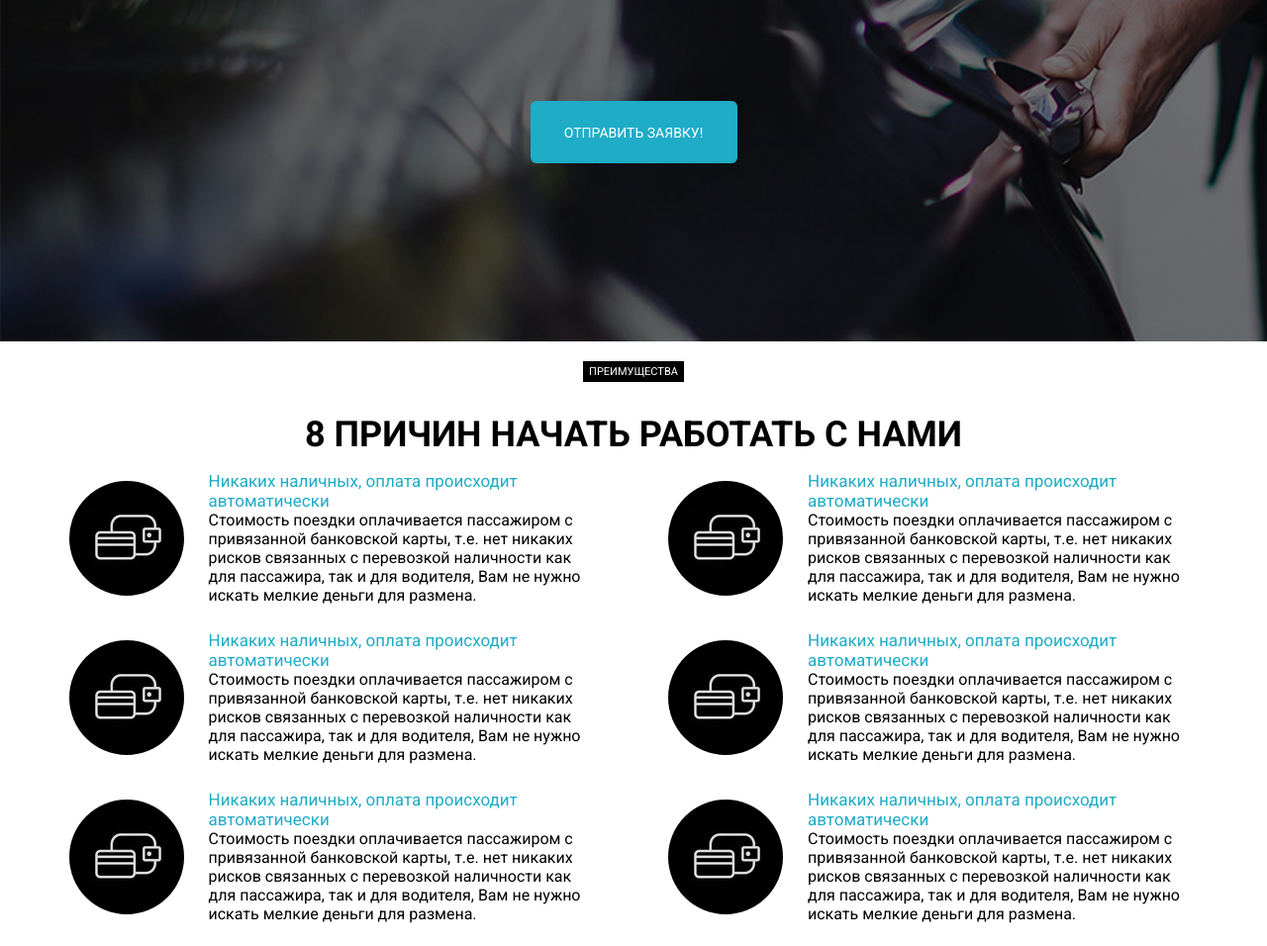
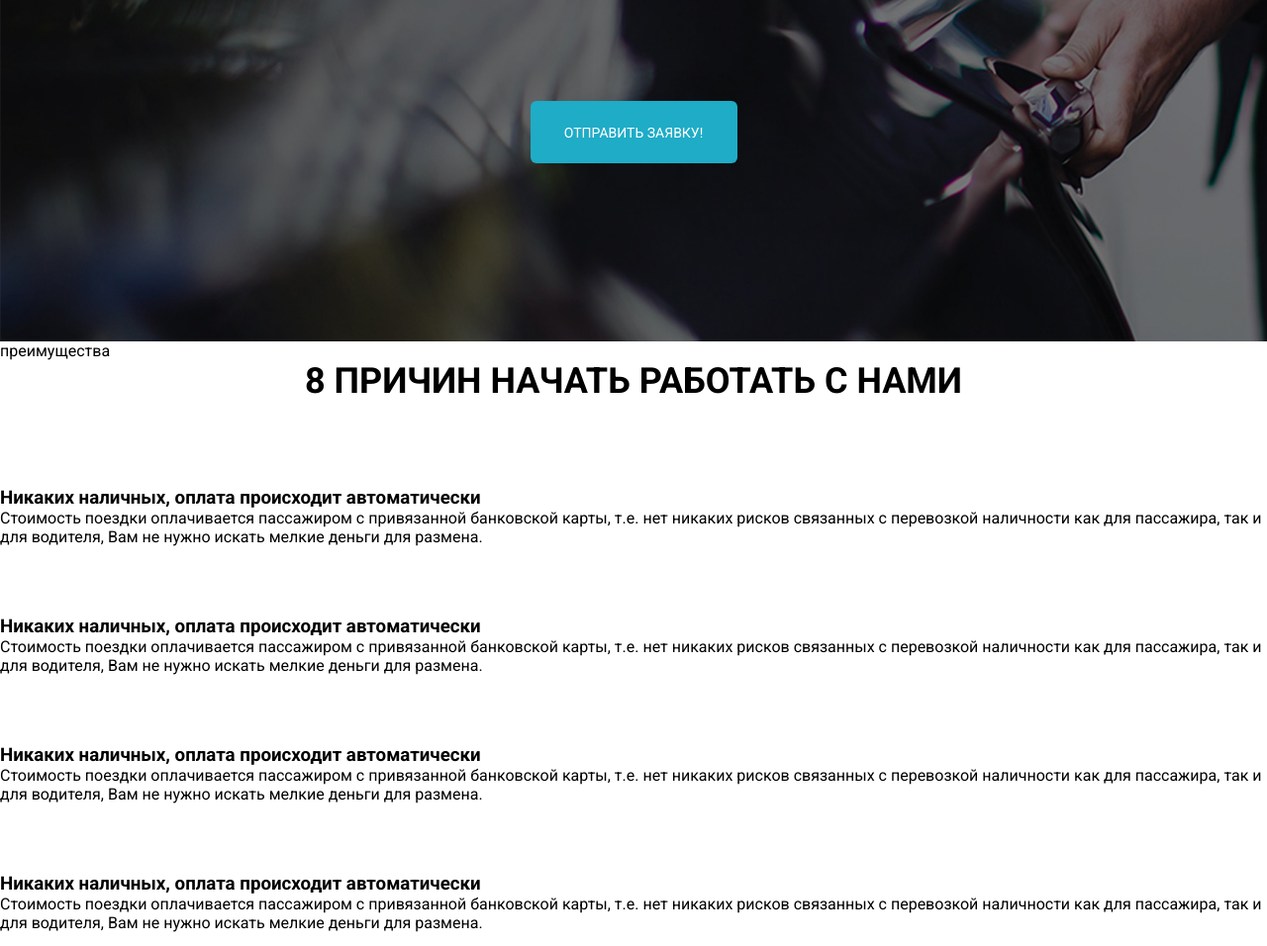
Before and after one commit to pavelslepuho/project2, a plain HTML site: page src/index.html in a window 1280 px wide. Shown: the part 490-1446 px from the top of the page at 99% size. Drawn offline with Linux system fonts and the light colour scheme.

Commit message:
delete adv

```diff
--- a/src/css/style.scss
+++ b/src/css/style.scss
@@ -206,59 +206,3 @@ header {
     }
 
 }
-
-.advantages {
-    width: 1141px;
-    margin: 0 auto;
-    padding: 20px 0px 64px;
-
-    &_title {
-        @include subbutton;
-    }
-
-    h2 {
-        font-style: normal;
-        font-weight: 700;
-        font-size: 36px;
-        color: black;
-        text-align: center;
-        margin-bottom: 16px;
-    }
-
-    .advantages_list {
-        width: 100%;
-        .advantages_row {
-            display: flex;
-            justify-content: space-between;
-            margin-bottom: 26px;
-        }
-        .advantages_item-wrapper {
-            margin-left: 25px;
-        }
-        .advantages_item {
-            width: 50%;
-            display: flex;
-            align-items: center;
-            &:last-child {
-                margin-left: 70px;
-            }
-            .advantages_iconborder {
-                background-color: black;
-                border-radius: 50%;
-                border: none;
-                height: 116px;
-                width: 116px;
-                display: flex;
-                align-items: center;
-                justify-content: center;
-            }
-
-            h3 {
-                font-style: normal;
-                font-weight: 400;
-                font-size: 17px;
-                color: $colormain2;
-            }
-        }
-    }
-}
```
Also changed, not shown: dist/css/style.min.css, src/css/style.css, 2 other files.
